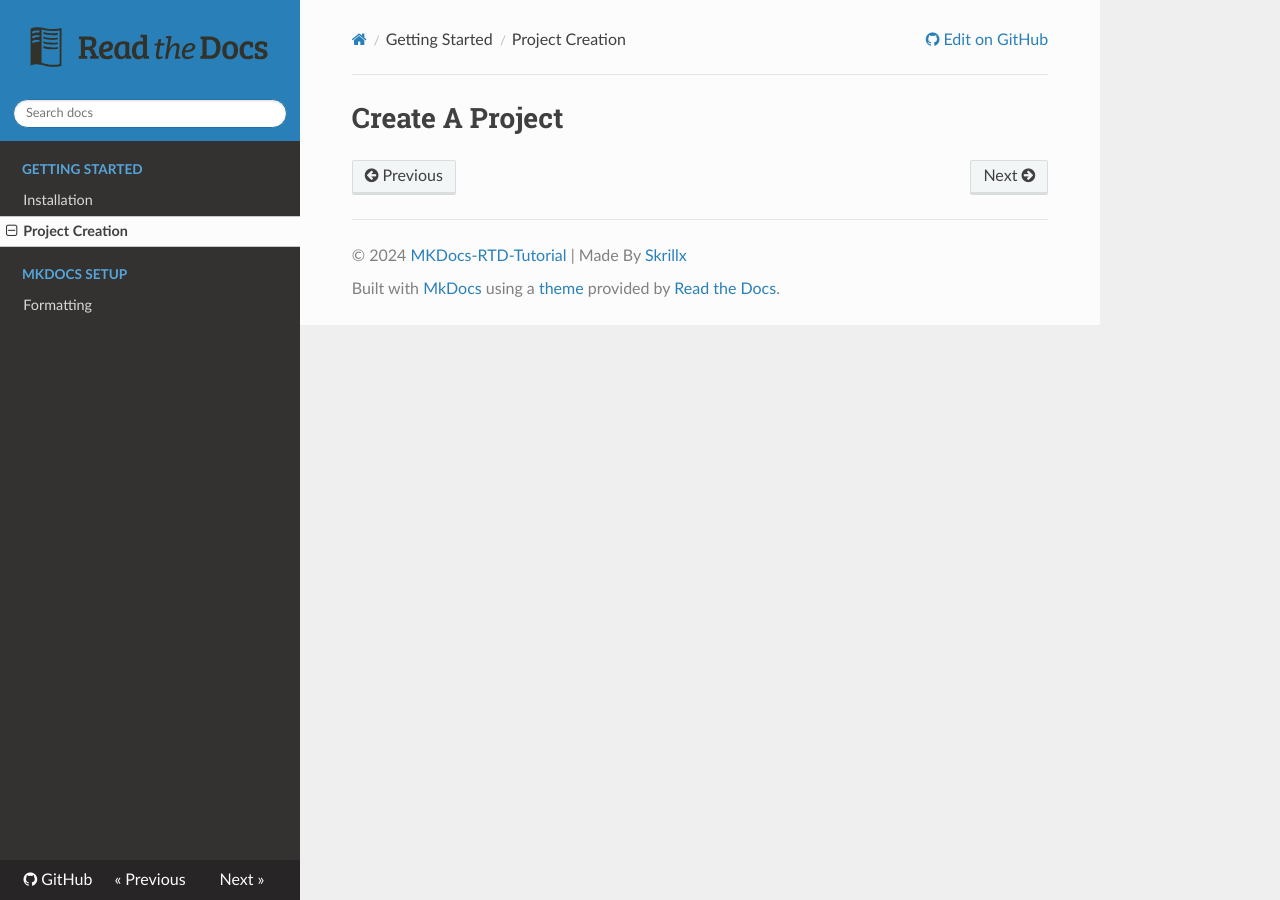
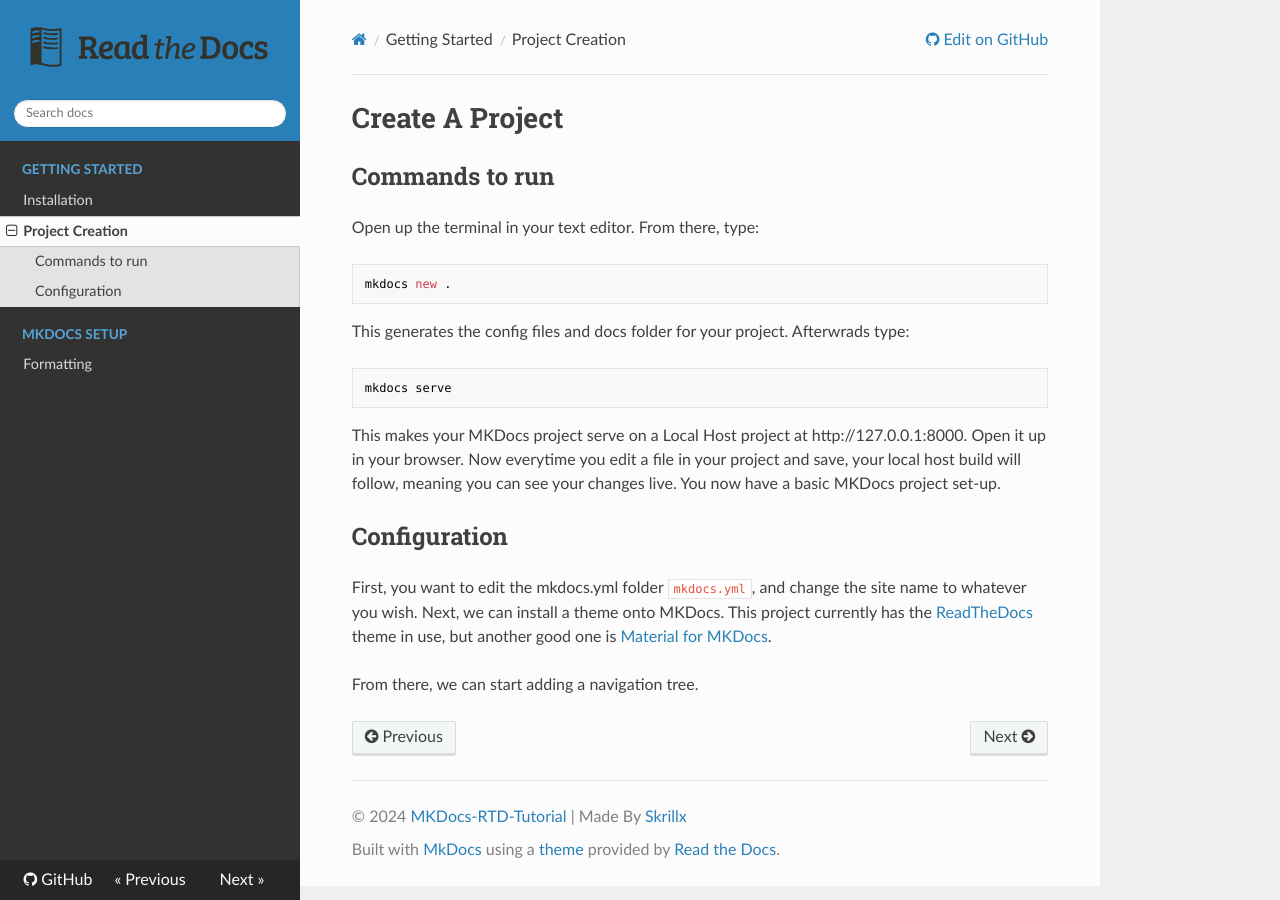
Before and after one commit to Skrillx13/MKDocs-RTD-Tutorial, an MkDocs documentation site: the page built from docs/gettingstarted/projectcreate.md, in a window 1280 px wide. Built offline with MkDocs 1.6.1, drawn with Linux system fonts in a browser that asks for light colours; nearby versions of some CDN libraries.

````diff
--- a/docs/gettingstarted/projectcreate.md
+++ b/docs/gettingstarted/projectcreate.md
@@ -1 +1,19 @@
 # Create A Project
+
+## Commands to run
+
+Open up the terminal in your text editor. From there, type:
+
+    mkdocs new .
+
+This generates the config files and docs folder for your project. Afterwrads type:
+
+    mkdocs serve
+
+This makes your MKDocs project serve on a Local Host project at http://127.0.0.1:8000. Open it up in your browser. Now everytime you edit a file in your project and save, your local host build will follow, meaning you can see your changes live. You now have a basic MKDocs project set-up.
+
+## Configuration
+
+First, you want to edit the mkdocs.yml folder ```mkdocs.yml```, and change the site name to whatever you wish. Next, we can install a theme onto MKDocs. This project currently has the [ReadTheDocs](https://sphinx-rtd-theme.readthedocs.io/en/stable/) theme in use, but another good one is [Material for MKDocs](https://squidfunk.github.io/mkdocs-material/).
+
+From there, we can start adding a navigation tree.
````
